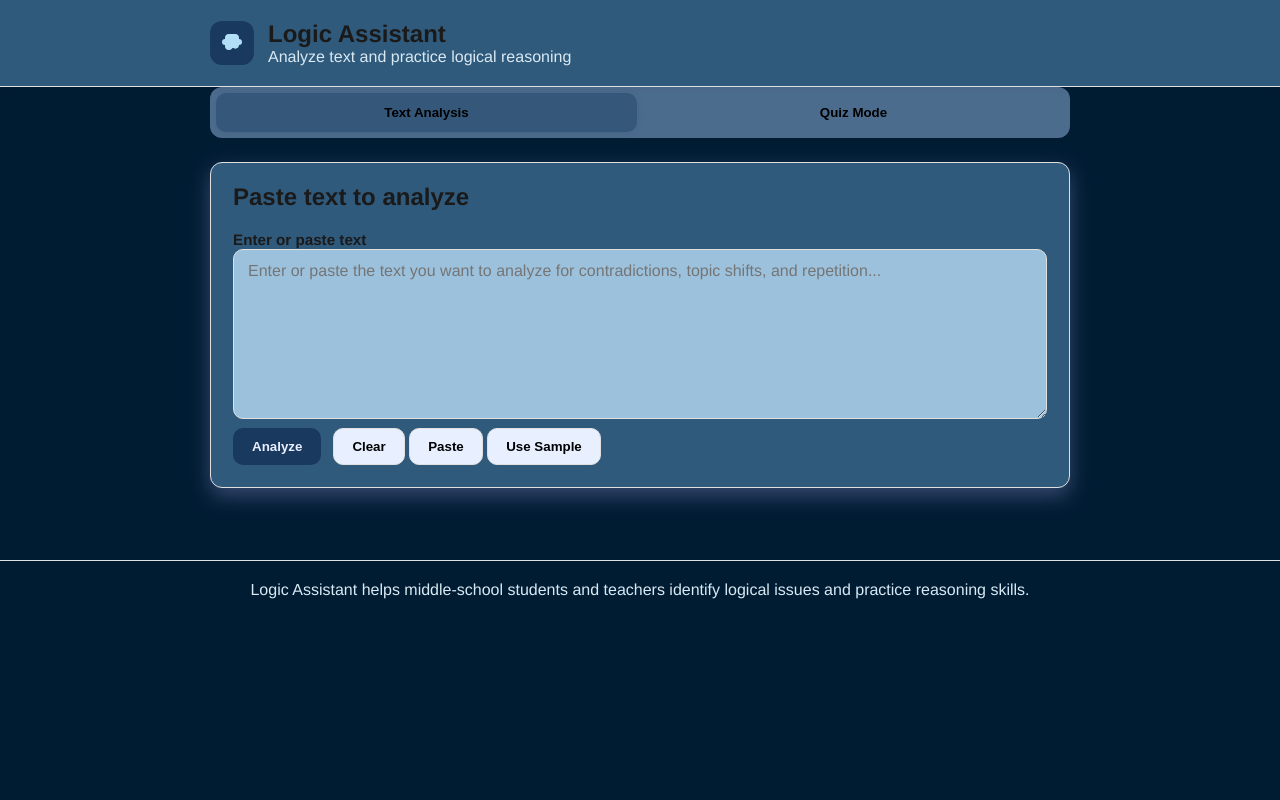
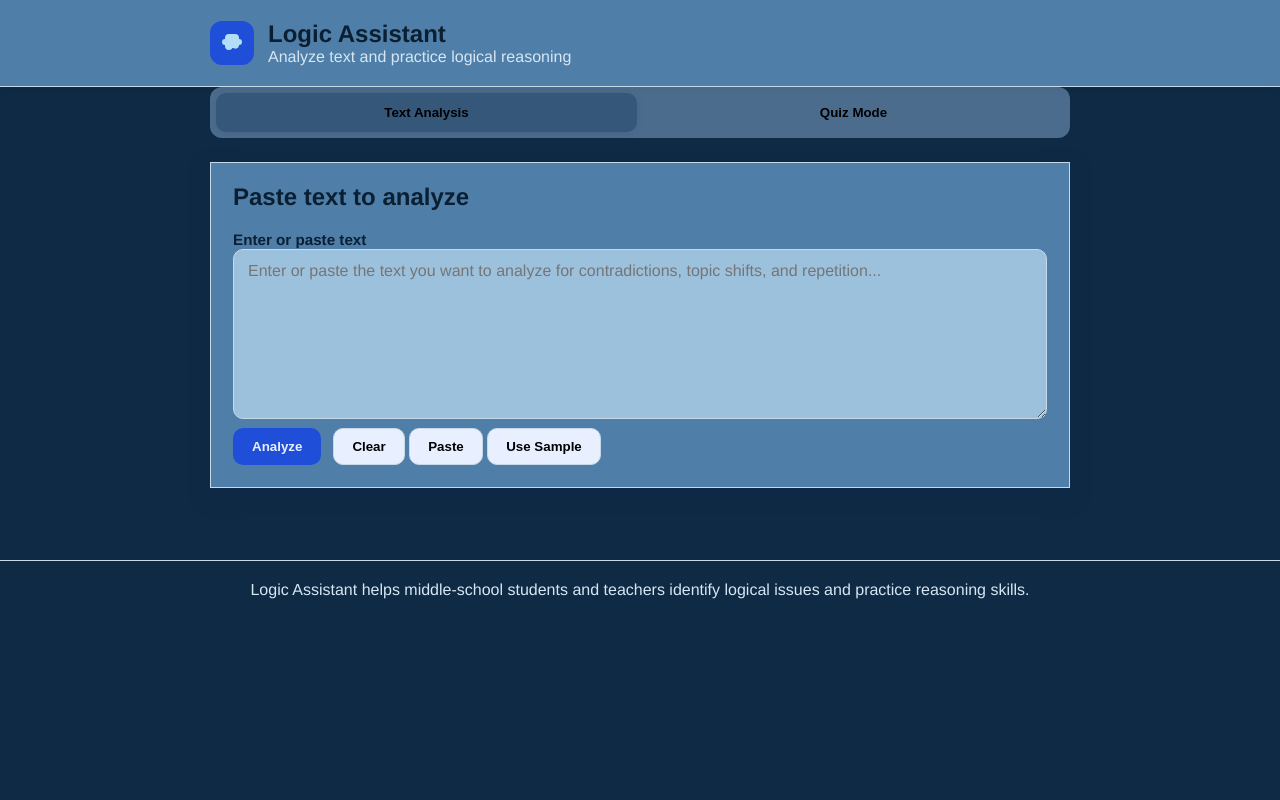
Before and after one commit to alejandronava562/LOGICCHECKER, a Flask app: page / in a window 1280 px wide. Run offline with Flask 3, Linux system fonts and the light colour scheme.

Commit message:
finalized color palette

```diff
--- a/static/script.js
+++ b/static/script.js
@@ -1,5 +1,13 @@
 const tabs = document.querySelectorAll('.tab');
 const panels = document.querySelectorAll('.tab-panel');
+const state = {
+  analysisResults: null,
+  quizResult: null,
+  currentQuestion: 0,
+  selectedAnswer: "",
+  shortAnswer: false,
+  practiceActive: false,
+}
 // Text Analysis refs
 const analysisButton = document.getElementById('analyzeBtn');
 const analysisText = document.getElementById("analysisText");
@@ -25,6 +33,14 @@ if (clearAnalysisBtn) {
     if (toggleAnalysisJson) toggleAnalysisJson.textContent = 'Show JSON';
   });
 }
+
+if (sampleAnalysisBtn) {
+  sampleAnalysisBtn.addEventListener('click', () => {
+    if (analysisText) analysisText.value = "1+1=2. 1+1=3";
+    clearError(analysisError);
+  });
+}
+
 const analysisSummary = document.getElementById("analysisSummary");
 const contradictionsList = document.getElementById("contradictionsList");
 const contradictionCount = document.getElementById("contradictionCount");
@@ -568,7 +584,7 @@ const handleAnalyze = async () => {
 
     const data = await response.json();
     if (!response.ok) {
-      throw new Error(data.error || "Something went wrong�try again.");
+      throw new Error(data.error || "Something went wrong try again.");
     }
 
     state.analysisResult = data;
--- a/static/styles.css
+++ b/static/styles.css
@@ -1,22 +1,29 @@
 @import url('https://fonts.googleapis.com/css2?family=Inter:wght@400;500;600;700&display=swap');
 
+
 :root {
-  --bg: #001c33;
-  --card: #305a7c;
-  --text: #1a1a1a;
-  --muted: #d9e9f3;
-  --border: #e0e0e0;
-  --primary: #19395e;
-  --primary-hover: #0a2249;
-  --secondary: #8cb6dd;
-  --secondary-text: #4074af;
-  --danger: #6fcbec;
-  --danger-bg: #e8f3fc;
-  --warning: #4081d1;
-  --warning-bg: #97bfe5;
-  --shadow: 0 8px 20px rgba(63, 80, 121, 0.865);
-  --radius: 12px;
+  --bg: #0f2a44;
+  --card: #4f7fa8;
+  --text: #0b1f33;
+  --muted: #d6e6f2;
+  --border: #c7d8e6;
+
+  --primary: #1f4fd8;
+  --primary-hover: #163ca8;
+
+  --secondary: #9cc3e6;
+  --secondary-text: #2e5c8a;
+
+  --danger: #5ba8d9;
+  --danger-bg: #eaf4fb;
+
+  --warning: #4f83cc;
+  --warning-bg: #bcd6f2;
+
+  --shadow: 0 8px 20px rgba(15, 40, 80, 0.35);
 }
+
+
 
 * {
   box-sizing: border-box;
@@ -270,7 +277,7 @@ select:focus {
 }
 
 .badge-secondary {
-  background: var(--secondary);
+  background: rgb(255, 255, 255);
   color: var(--secondary-text);
 }
 
```
